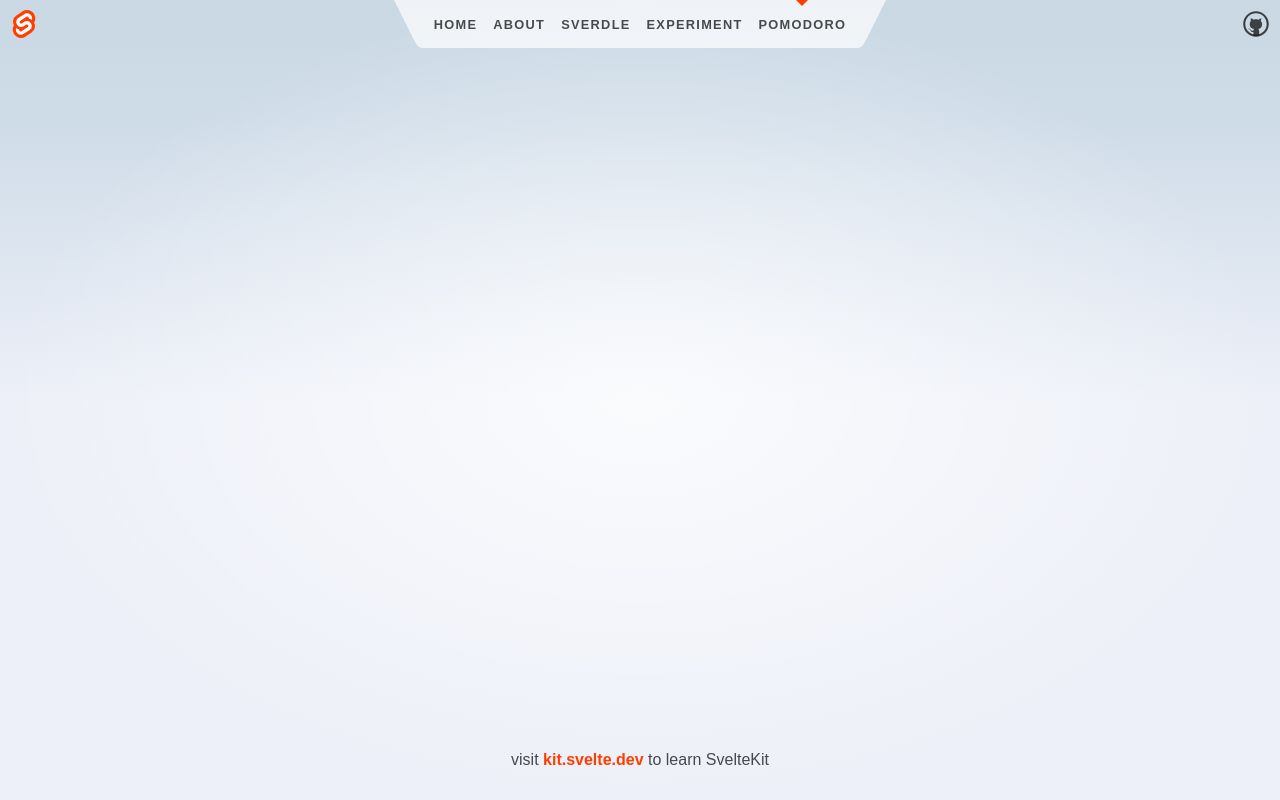
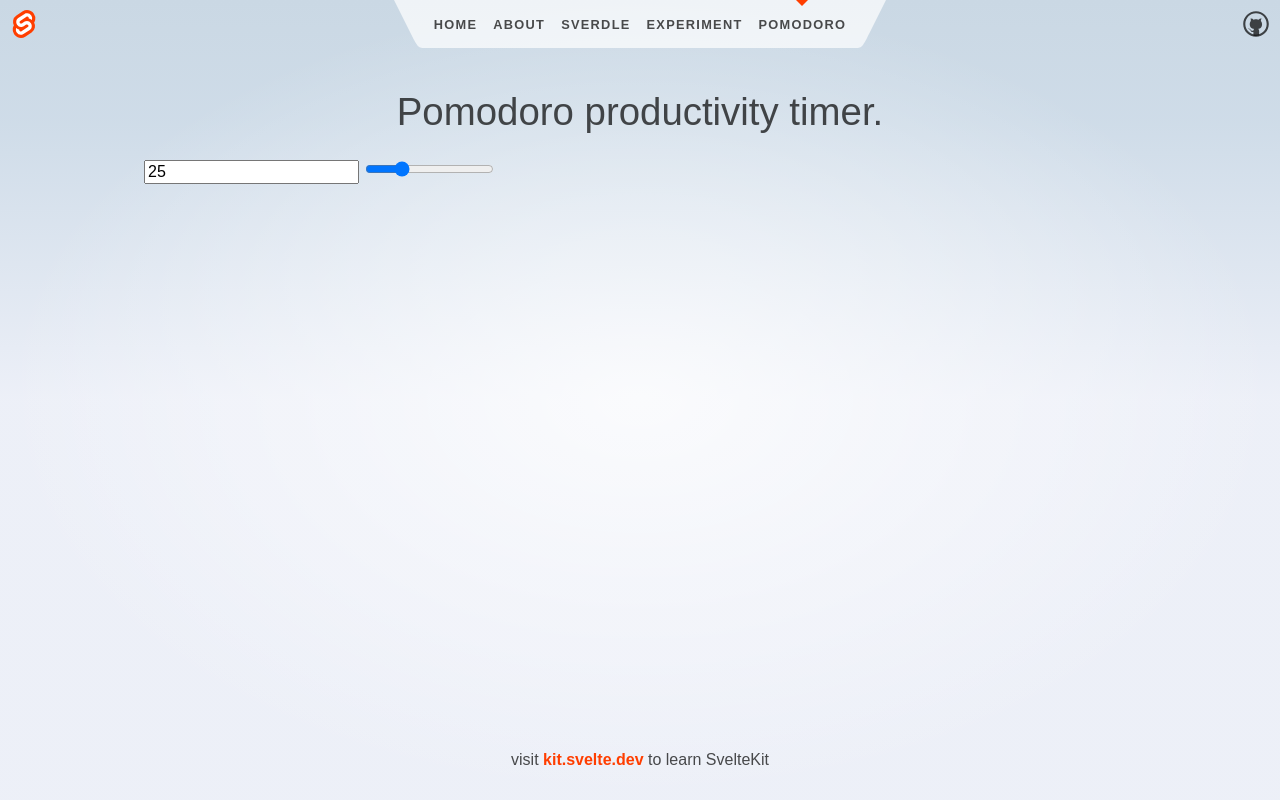
Before and after one commit to Kelamir/svelteExerciseApp, a SvelteKit app: page /pomodoro in a window 1280 px wide. Built offline with nearby package versions, Linux system fonts and the light colour scheme.

Commit message:
Add an option to pick pomodoro length.

```diff
--- a/src/routes/pomodoro/+page.svelte
+++ b/src/routes/pomodoro/+page.svelte
@@ -1,7 +1,24 @@
 <svelte:head>
     <title>Experiment</title>
-    <meta name="description" content="Pomodoro productivity timer"/>
+    <meta name="description" content="Pomodoro"/>
 </svelte:head>
+
+
 <script>
+    let pomLength = 25;
+</script>
 
-</script>
+<div>
+    <h1>Pomodoro productivity timer.</h1>
+
+    <label>
+        <input type="number" bind:value={pomLength} min=10, max=120, step=5>
+        <input type="range" bind:value={pomLength} min=10, max=120, step=5>
+    </label>
+</div>
+
+
+
+<style>
+
+</style>
```
